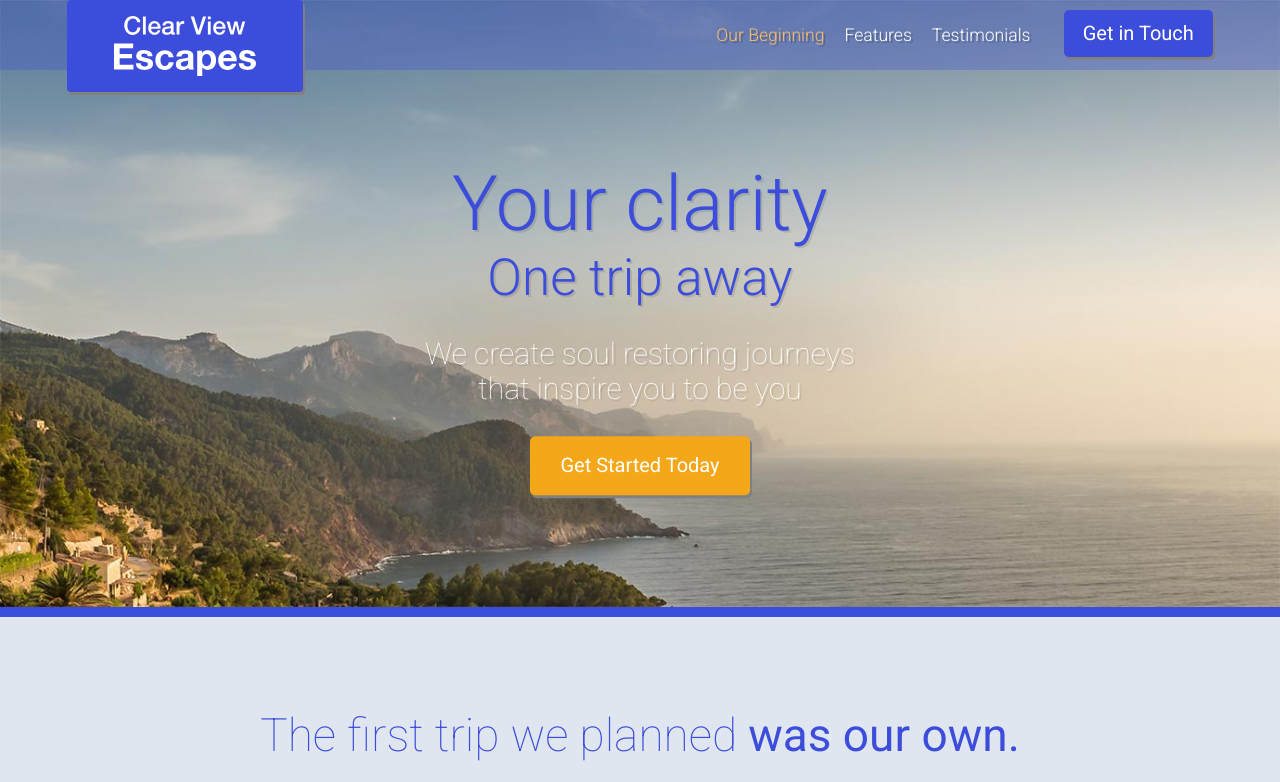
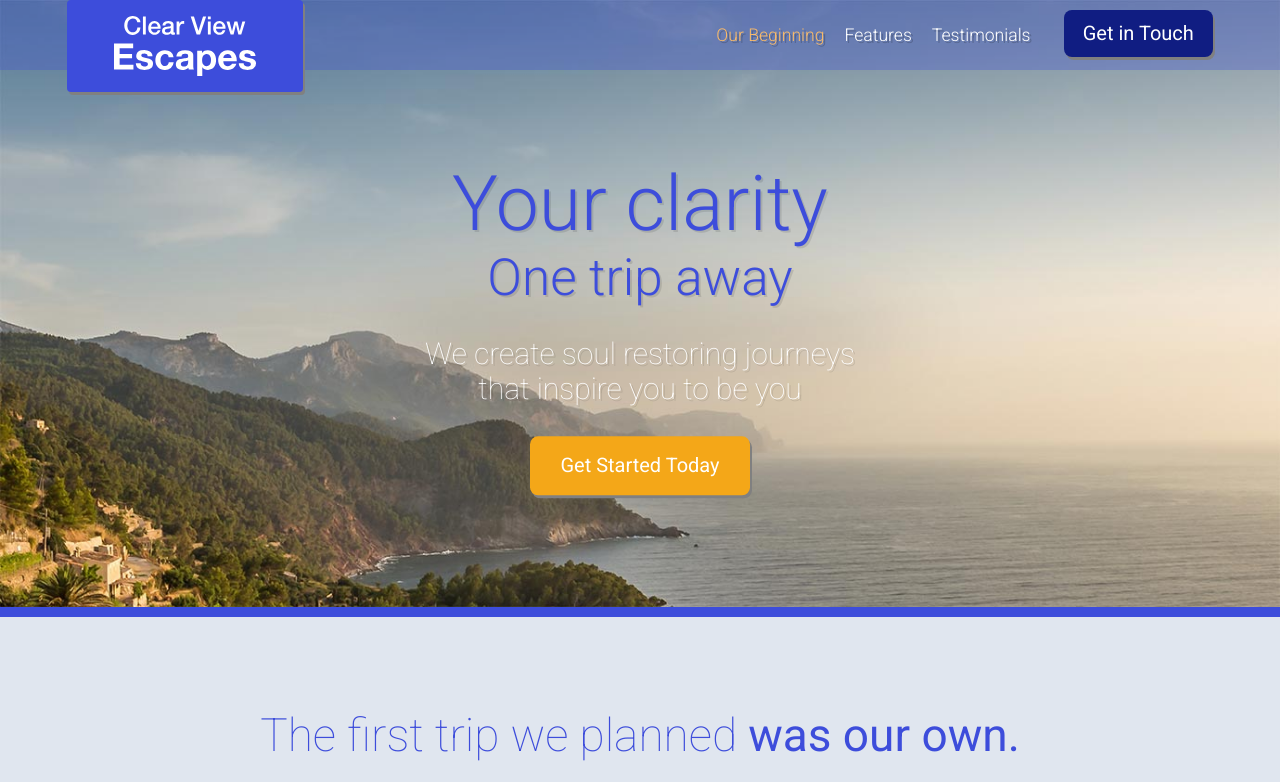
Before and after one commit to dudleyinc3/vista-agency, a website: page app/index.html in a window 1280 px wide. In both pictures the pointer is over the link 1138 px from the left and 33 px from the top of the page. Shown: the top 782 px of the page. Drawn offline with Linux system fonts and the light colour scheme.

Commit message:
btn effects

```diff
--- a/app/assets/styles/modules/_btn.css
+++ b/app/assets/styles/modules/_btn.css
@@ -4,7 +4,7 @@
 	background-color: $mainBlue;
 	color: #FFF;
 	text-decoration: none;
-	border-radius: 5px;
+	border-radius: 8px;
 	padding: .75rem 1.2rem;
 	display: inline-block;
 	box-shadow: 2px 3px gray;
@@ -22,3 +22,17 @@
 		font-size: 1.25rem
 	}
 }
+
+	.btn:hover {
+
+  transition: all .7s ease;
+  border-radius: 8px;
+  background-color: #101d82;
+}
+
+	#orng-hvr:hover {
+
+  transition: all .5s ease;
+  border-radius: 8px;
+  background-color: #ff7f00;
+}
--- a/app/assets/styles/modules/_site-header.css
+++ b/app/assets/styles/modules/_site-header.css
@@ -122,6 +122,7 @@
 		z-index: -10;
 		padding-top: 82px;
 		text-align: center;
+		border-radius: 8px;
 
 		@mixin atMedium {
 			opacity: 1;
--- a/app/index.html
+++ b/app/index.html
@@ -53,7 +53,7 @@
         <h1 class="large-hero__title">Your clarity</h1>
         <h2 class="large-hero__subtitle">One trip away</h2>
         <p class="large-hero__description">We create soul restoring journeys that inspire you to be you</p>
-        <p><a class="btn btn--orange btn--large open-modal" href="#">Get Started Today</a></p>
+        <p><a class="btn btn--orange btn--large open-modal" id="orng-hvr" href="#">Get Started Today</a></p>
       </div>
     </div>
   </div>
@@ -163,7 +163,7 @@
 
   <footer class="site-footer">
     <div class="wrapper">
-      <p><span class="site-footer__text">Copyright &copy; 2016 Clear View Escapes. All rights reserved.</span><a class="btn btn--orange open-modal" href="#">Get in Touch</a></p>
+      <p><span class="site-footer__text">Copyright &copy; 2016 Clear View Escapes. All rights reserved.</span><a class="btn btn--orange open-modal" id="orng-hvr" href="#">Get in Touch</a></p>
     </div>
   </footer>
 
--- a/app/post_styles/styles/styles.css
+++ b/app/post_styles/styles/styles.css
@@ -560,7 +560,7 @@ a {
 	background-color: #3d4ddb;
 	color: #FFF;
 	text-decoration: none;
-	border-radius: 5px;
+	border-radius: 8px;
 	padding: .75rem 1.2rem;
 	display: inline-block;
 	-webkit-box-shadow: 2px 3px gray;
@@ -582,6 +582,24 @@ a {
 		font-size: 1.25rem
 }
 	}
+
+.btn:hover {
+
+  -webkit-transition: all .7s ease;
+
+  transition: all .7s ease;
+  border-radius: 8px;
+  background-color: #101d82;
+}
+
+#orng-hvr:hover {
+
+  -webkit-transition: all .5s ease;
+
+  transition: all .5s ease;
+  border-radius: 8px;
+  background-color: #ff7f00;
+}
 
 .wrapper {
 	overflow: hidden;
@@ -1224,6 +1242,7 @@ Instead edit gulp/templates/sprite */
 		z-index: -10;
 		padding-top: 82px;
 		text-align: center;
+		border-radius: 8px;
 	}
 
 @media (min-width: 820px){
```
Also changed, not shown: app/assets/images/bridge.jpeg (added).
